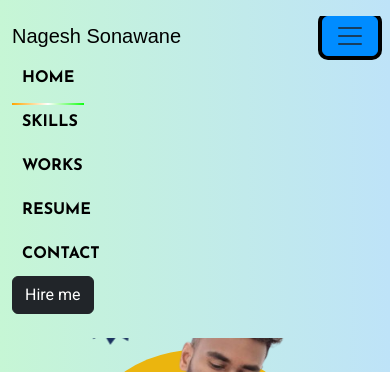
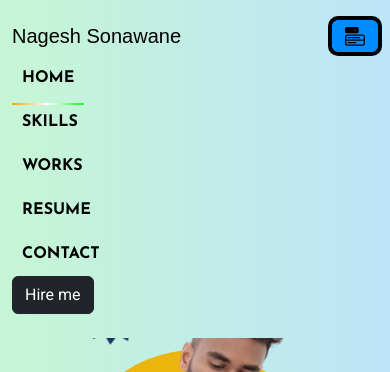
Before and after one commit to Nagesh0137/Nagesh-Portfolio, a React (Vite) app: page / in a window 390 px wide. Both pictures are taken after a click on the button 350 px from the left and 36 px from the top of the page. Shown: the top 372 px of the page. Built offline with nearby package versions, Linux system fonts and the light colour scheme; the HTML template or start-up script is replaced by a standard one; a web font is replaced by a local one.

Commit message:
change 2

```diff
--- a/src/componets/navbar/Navbar.jsx
+++ b/src/componets/navbar/Navbar.jsx
@@ -51,10 +51,14 @@ const NavBar = ({ toggleDarkMode, darkMode }) => {
             aria-controls="navbarSupportedContent"
             aria-expanded="false"
             aria-label="Toggle navigation">
-            <span class="navbar-toggler-icon"></span>
+            <span class="">
+              <BsFillMenuButtonFill />
+            </span>
           </button>
-          <div className="collapse navbar-collapse" id="navbarSupportedContent">
-            <ul className="navbar-nav text-uppercase d-flex align-items-baseline ms-auto mb-2 mb-lg-0">
+          <div
+            className="collapse navbar-collapse overflow-hidden"
+            id="navbarSupportedContent">
+            <ul className="navbar-nav overflow-hidden text-uppercase d-flex align-items-baseline ms-auto mb-2 mb-lg-0">
               {navItems.map((item, index) => (
                 <li className="nav-item" key={item.id}>
                   <a
```
